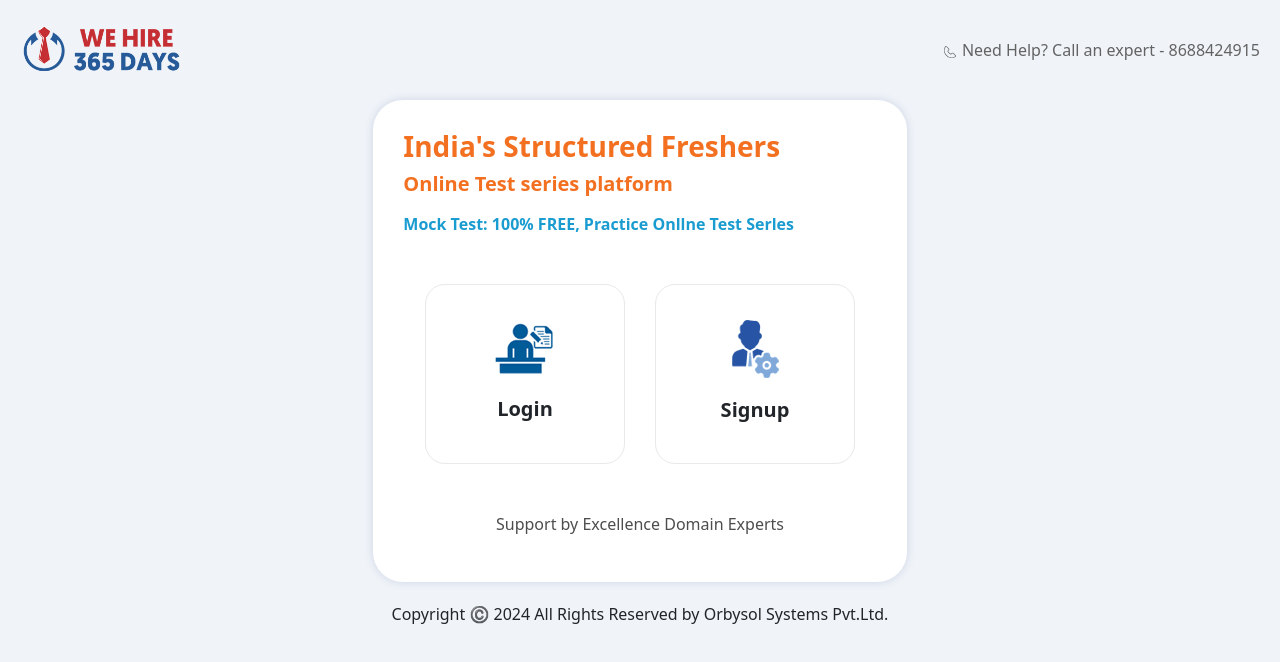
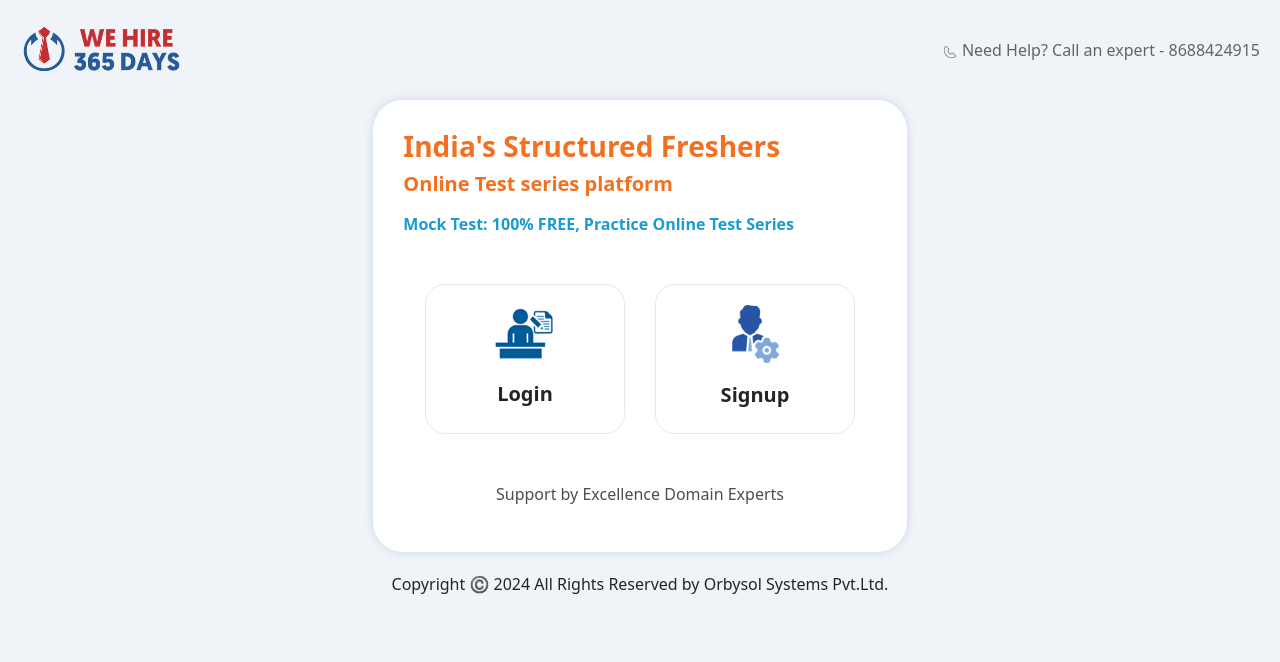
Before and after one commit to Pitlakrishna/exam_platform_final, a React (Create React App) app: page / in a window 1280 px wide. Shown: the top 662 px of the page. Built offline with nearby package versions, Linux system fonts and the light colour scheme.

Commit message:
profile/home

```diff
--- a/src/pages/HomePage/index.js
+++ b/src/pages/HomePage/index.js
@@ -37,7 +37,7 @@ export const HomePage = () => {
                         isHome && <>
                             <h3 className='fw-bolder' style={{ color: "#F37021" }}>India's Structured Freshers</h3>
                             <h5 className='fw-bolder' style={{ color: "#F37021" }}>Online Test series platform</h5>
-                            <p className='mt-3 fw-bold' style={{ color: "#1A9CD0" }}>Mock Test: 100% FREE, Practice Onllne Test Serles</p>
+                            <p className='mt-3 fw-bold' style={{ color: "#1A9CD0" }}>Mock Test: 100% FREE, Practice Online Test Series</p>
                             <div className='login-signup-container mt-5'>
                                 <div className='login-card d-flex flex-column align-items-center justify-content-center gap-3' onClick={onLoginClick}>
                                     <img src='/images/wehire-login.png' alt='login' />
--- a/src/pages/HomePage/index.scss
+++ b/src/pages/HomePage/index.scss
@@ -50,7 +50,7 @@
 
                 .login-card {
                     width: 200px;
-                    height: 180px;
+                    height: 150px;
                     cursor: pointer;
                     border-radius: 20px;
                     border: 1px solid #EAE8E9;
--- a/src/pages/Login/index.js
+++ b/src/pages/Login/index.js
@@ -64,9 +64,9 @@ export const Login = ({ onSignupClick }) => {
   return (
     <div className="login">
       <form onSubmit={onLoginSubmit}>
-        <h1 className="mb-5 text-center" style={{ color: "#1A9CD0" }}>
+        <h3 className="mb-5 text-center" style={{ color: "#1A9CD0" }}>
           Login
-        </h1>
+        </h3>
         <div className="mb-4 input-field">
           <input
             type="email"
--- a/src/pages/Register/index.js
+++ b/src/pages/Register/index.js
@@ -112,9 +112,9 @@ export const Register = ({ onLoginClick }) => {
 
   return (
     <form onSubmit={onRegistrationSubmit}>
-      <h1 className="mb-5 text-center" style={{ color: "#1A9CD0" }}>
+      <h3 className="mb-5 text-center" style={{ color: "#1A9CD0" }}>
         Register
-      </h1>
+      </h3>
       <div className="mb-4 input-field">
         <input
           value={userDetails.email}
```
